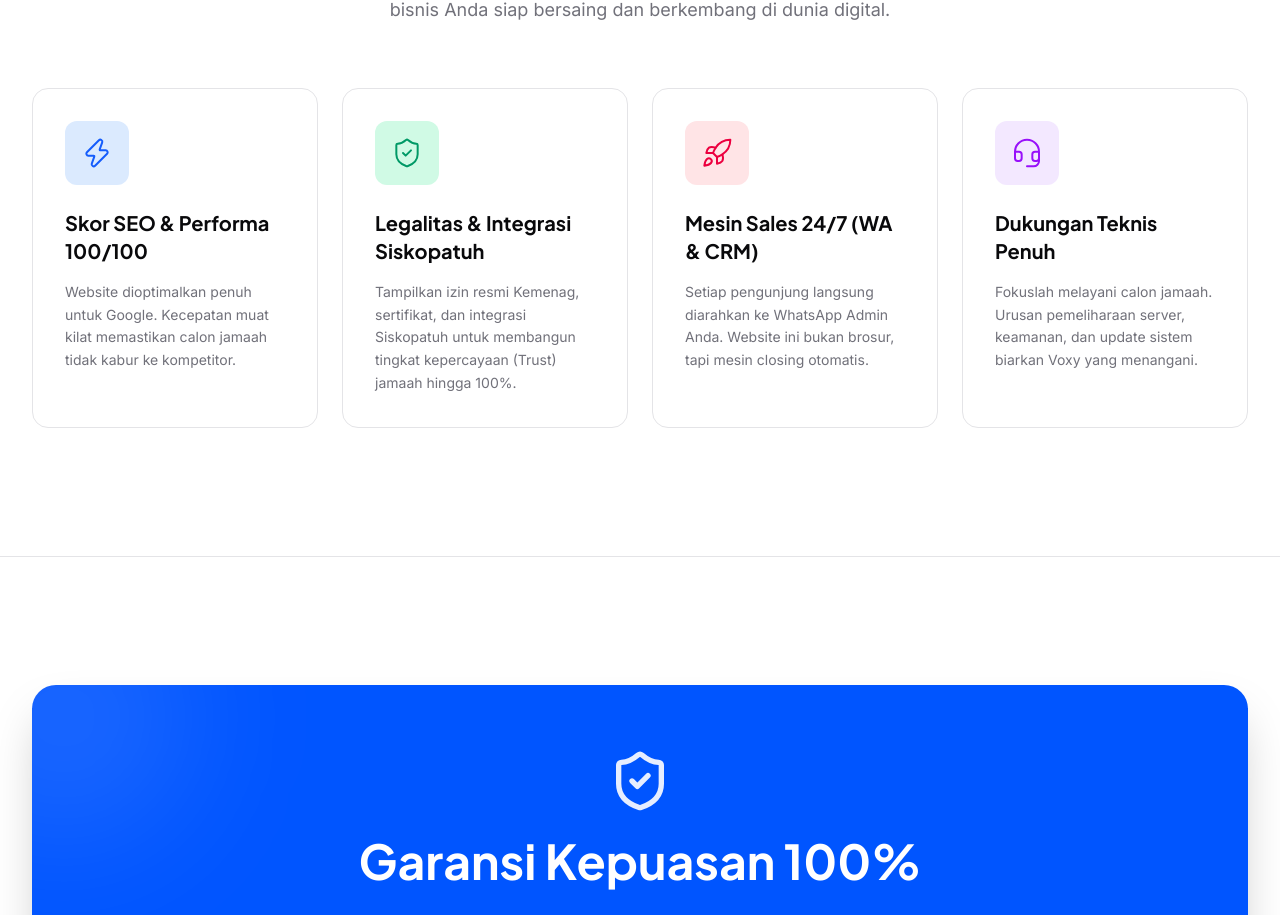
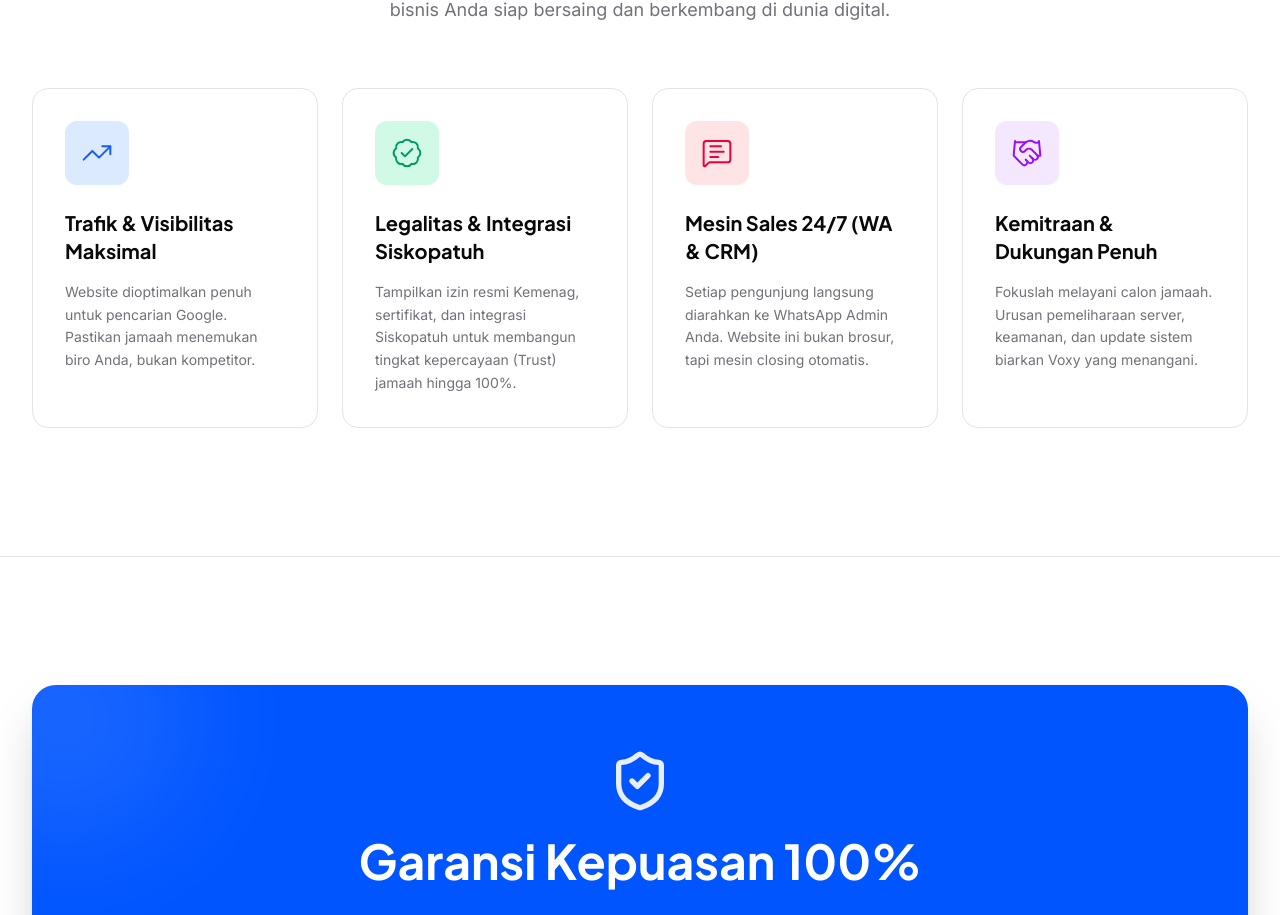
Before and after one commit to damosfxa/landingpage, a Next.js app: page / in a window 1280 px wide. Shown: the part 2595-3510 px from the top of the page. Built offline with nearby package versions, Linux system fonts and the light colour scheme.

Commit message:
style: replace tech-vibe icons with professional business/partnership icons

```diff
--- a/src/components/sections/features.tsx
+++ b/src/components/sections/features.tsx
@@ -1,6 +1,6 @@
 "use client"
 import { motion } from "framer-motion"
-import { Zap, ShieldCheck, Rocket, Headset } from "lucide-react"
+import { TrendingUp, BadgeCheck, MessageSquareText, Handshake } from "lucide-react"
 
 export function FeaturesSection() {
   const containerVariants = {
@@ -43,29 +43,29 @@ export function FeaturesSection() {
         >
           {[
             {
-              icon: Zap,
-              title: "Skor SEO & Performa 100/100",
-              desc: "Website dioptimalkan penuh untuk Google. Kecepatan muat kilat memastikan calon jamaah tidak kabur ke kompetitor.",
+              icon: TrendingUp,
+              title: "Trafik & Visibilitas Maksimal",
+              desc: "Website dioptimalkan penuh untuk pencarian Google. Pastikan jamaah menemukan biro Anda, bukan kompetitor.",
               color: "text-blue-600",
               bg: "bg-blue-100",
             },
             {
-              icon: ShieldCheck,
+              icon: BadgeCheck,
               title: "Legalitas & Integrasi Siskopatuh",
               desc: "Tampilkan izin resmi Kemenag, sertifikat, dan integrasi Siskopatuh untuk membangun tingkat kepercayaan (Trust) jamaah hingga 100%.",
               color: "text-emerald-600",
               bg: "bg-emerald-100",
             },
             {
-              icon: Rocket,
+              icon: MessageSquareText,
               title: "Mesin Sales 24/7 (WA & CRM)",
               desc: "Setiap pengunjung langsung diarahkan ke WhatsApp Admin Anda. Website ini bukan brosur, tapi mesin closing otomatis.",
               color: "text-rose-600",
               bg: "bg-rose-100",
             },
             {
-              icon: Headset,
-              title: "Dukungan Teknis Penuh",
+              icon: Handshake,
+              title: "Kemitraan & Dukungan Penuh",
               desc: "Fokuslah melayani calon jamaah. Urusan pemeliharaan server, keamanan, dan update sistem biarkan Voxy yang menangani.",
               color: "text-purple-600",
               bg: "bg-purple-100",
```
